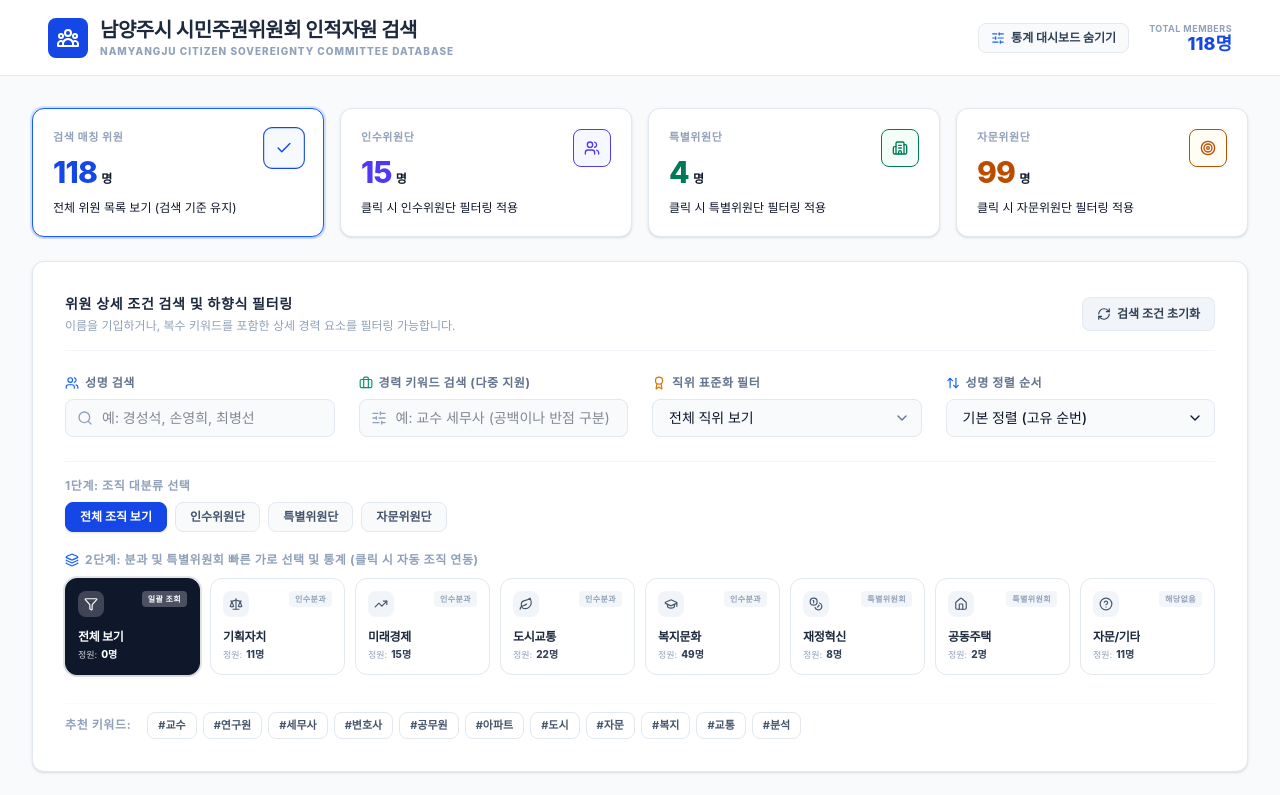
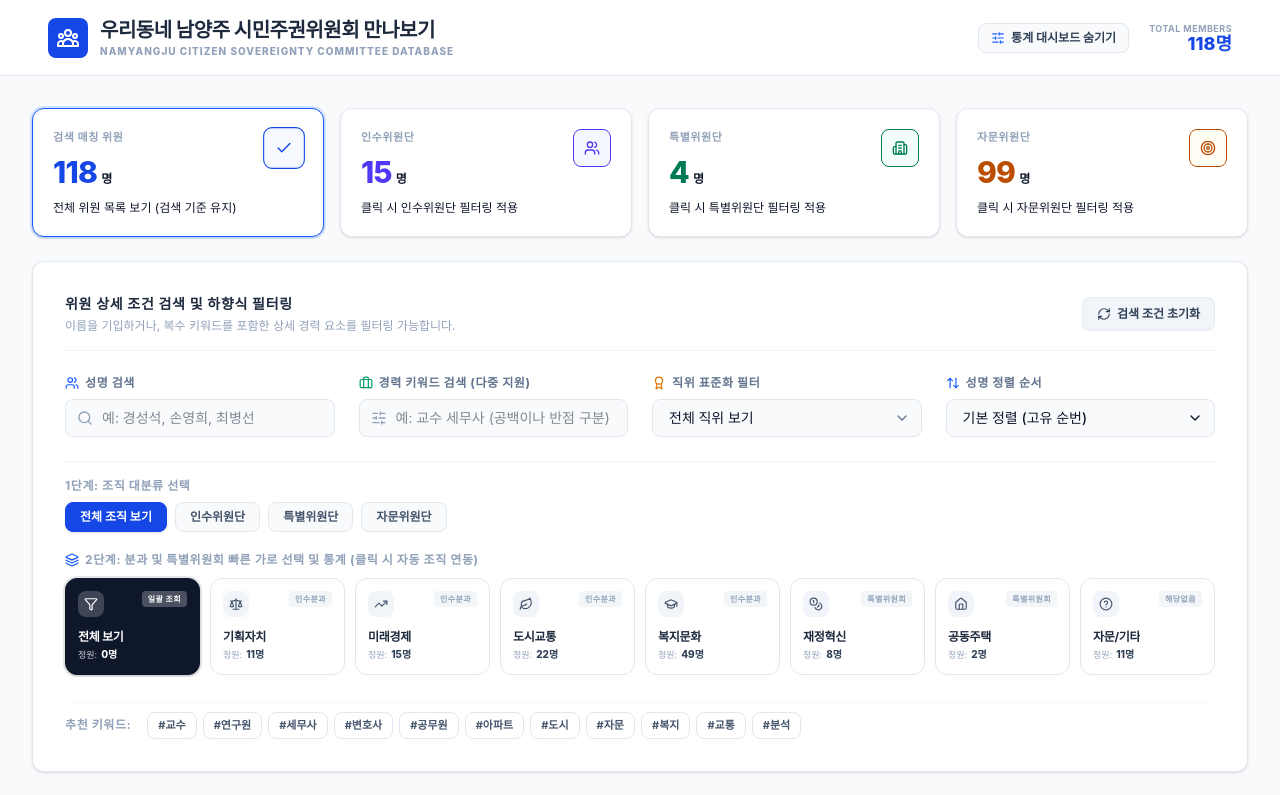
Before and after one commit to jason-public/com, a React (Vite) app: page / in a window 1280 px wide. Shown: the top 795 px of the page. Built offline with nearby package versions, Linux system fonts and the light colour scheme; a web font is replaced by a local one.

Commit message:
refactor: update application title in header

```diff
--- a/src/App.tsx
+++ b/src/App.tsx
@@ -288,7 +288,7 @@ export default function App() {
             </svg>
           </div>
           <div>
-            <h1 className="text-xl font-bold tracking-tight text-slate-800">남양주시 시민주권위원회 인적자원 검색</h1>
+            <h1 className="text-xl font-bold tracking-tight text-slate-800">우리동네 남양주 시민주권위원회 만나보기</h1>
             <p className="text-[10px] text-slate-400 uppercase tracking-widest font-extrabold">Namyangju Citizen Sovereignty Committee Database</p>
           </div>
         </div>
```
